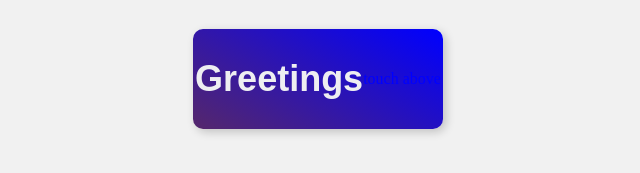
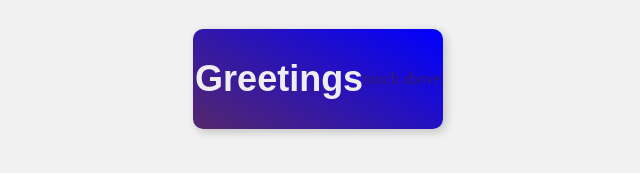
Before and after one commit to Selva563-1gitu/demo-project-greetings, a plain HTML site: page index.html in a window 1280 px wide. Shown: the part 321-494 px from the top of the page, 322-962 px from the left. Drawn offline with Linux system fonts and the light colour scheme.

Commit message:
first-commit

```diff
--- a/index.html
+++ b/index.html
@@ -10,7 +10,7 @@
 <body>
     <div class="msg" id="msgi">
         <h1>Greetings</h1>
-	<p style="color:blue;"> touch above </p>
+	<p style="color:rgb(53, 26, 111);"> touch above </p>
     </div>
     <div class="msg-body">
         <p></p><span>&nbsp;</span>
```
